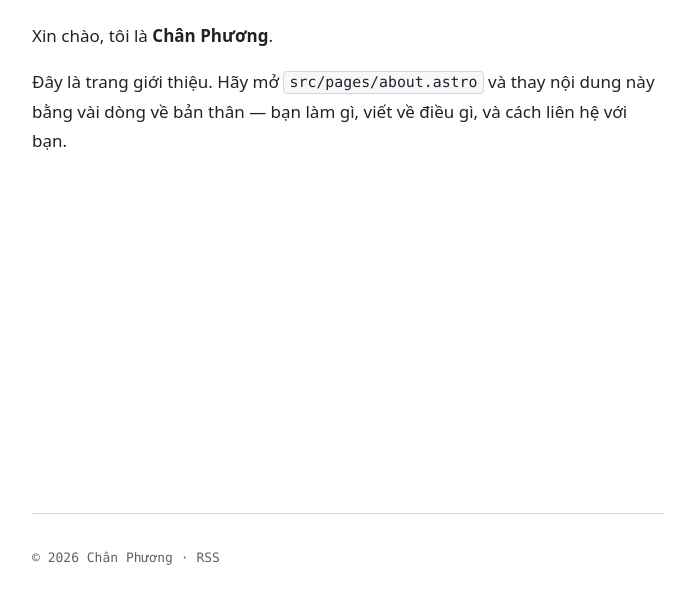
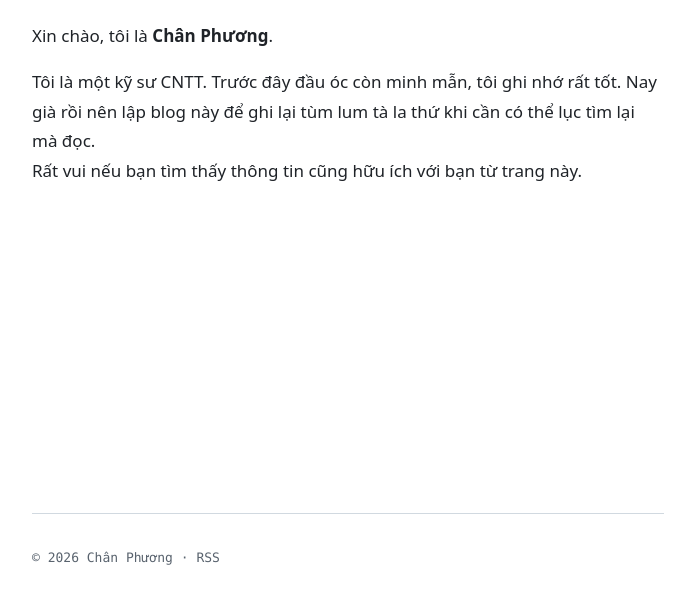
Before and after one commit to phuongtcgit/blogv2, an Astro site: page /about in a window 1280 px wide. Shown: the part 177-780 px from the top of the page, without its empty margins (292-987 px from the left). Built offline with nearby package versions, Linux system fonts and the light colour scheme; Astro itself is replaced by a stand-in of ours.

Commit message:
Update about.astro

```diff
--- a/src/pages/about.astro
+++ b/src/pages/about.astro
@@ -11,9 +11,9 @@ import { SITE } from '../site.config';
     </p>
     <p>
       {/* ✏️ CẦN ĐIỀN: viết phần giới thiệu của bạn tại đây. */}
-      Đây là trang giới thiệu. Hãy mở
-      <code>src/pages/about.astro</code> và thay nội dung này bằng vài dòng về
-      bản thân — bạn làm gì, viết về điều gì, và cách liên hệ với bạn.
+      Tôi là một kỹ sư CNTT. Trước đây đầu óc còn minh mẫn, tôi ghi nhớ rất tốt.
+Nay già rồi nên lập blog này để ghi lại tùm lum tà la thứ khi cần có thể lục tìm lại mà đọc.<br>
+Rất vui nếu bạn tìm thấy thông tin cũng hữu ích với bạn từ trang này.
     </p>
   </div>
 </BaseLayout>
```
